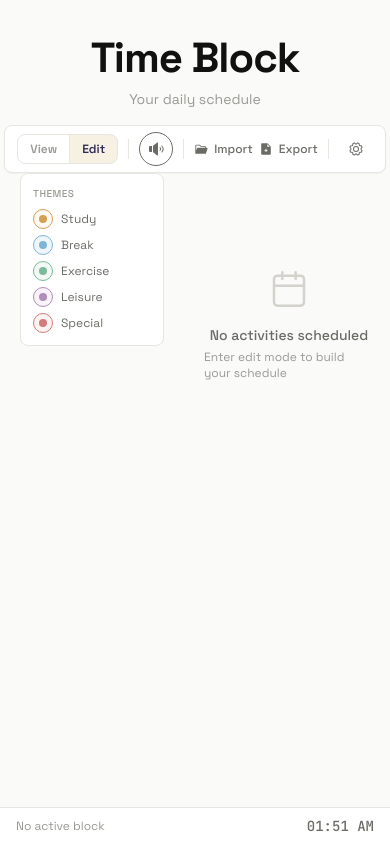
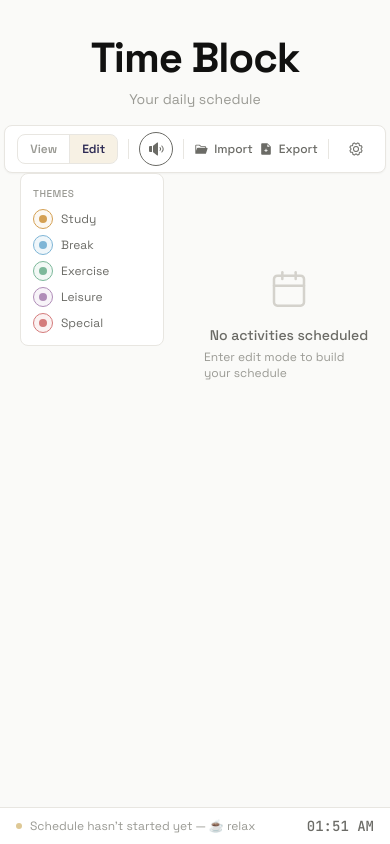
Before and after one commit to jlowder/time-block, a Next.js app: page / in a window 390 px wide. Built offline with nearby package versions, Linux system fonts and the light colour scheme.

Commit message:
Implement automatic slot cycling and improve active state visuals

```diff
--- a/app/page.tsx
+++ b/app/page.tsx
@@ -61,7 +61,9 @@ export default function HomePage() {
 
   const audioCtxRef = useRef<AudioContext | null>(null);
   const prevActiveIndexRef = useRef<number>(-1);
+  const lastActiveIndexRef = useRef<number | null>(null);
   const prevEditModeRef = useRef(isEditMode);
+  const hasMountedRef = useRef(false);
 
   // Load schedule from localStorage on mount
   useEffect(() => {
@@ -82,11 +84,32 @@ export default function HomePage() {
     setActiveSlotIndex(index);
   }, [scheduleData.slots, isEditMode]);
 
+  // Recalculate active slot every 30 seconds in view mode
+  useEffect(() => {
+    if (isEditMode) return;
+    if (!scheduleData || !scheduleData.slots) return;
+
+    const timer = setInterval(() => {
+      const index = calcActiveSlotIndex(scheduleData.slots);
+      setActiveSlotIndex(index);
+    }, 30_000);
+
+    return () => clearInterval(timer);
+  }, [scheduleData.slots, isEditMode]);
+
   // Audio chime when active slot changes
   useEffect(() => {
     if (isEditMode) return;
+
+    // Skip chime on mount — only play when active slot actually transitions
+    if (!hasMountedRef.current) {
+      hasMountedRef.current = true;
+      lastActiveIndexRef.current = activeSlotIndex;
+      return;
+    }
+
     if (
-      prevActiveIndexRef.current !== activeSlotIndex &&
+      lastActiveIndexRef.current !== activeSlotIndex &&
       activeSlotIndex >= 0
     ) {
       try {
@@ -140,8 +163,18 @@ export default function HomePage() {
         // Autoplay blocked
       }
     }
-    prevActiveIndexRef.current = activeSlotIndex;
+    lastActiveIndexRef.current = activeSlotIndex;
   }, [activeSlotIndex, soundEnabled]);
+
+  // Cleanup audio context on unmount
+  useEffect(() => {
+    return () => {
+      if (audioCtxRef.current) {
+        audioCtxRef.current.close();
+        audioCtxRef.current = null;
+      }
+    };
+  }, []);
 
   const toggleEditMode = useCallback(() => {
     setIsEditMode((prev) => !prev);
--- a/components/ScheduleCard.tsx
+++ b/components/ScheduleCard.tsx
@@ -108,14 +108,15 @@ export function ScheduleCard({
       </div>
 
       {/* Timeline connector */}
-      <div className="relative flex-shrink-0 w-3 pt-0.5">
+      <div className={`relative flex-shrink-0 w-3 pt-0.5 ${isActive ? 'animate-pulse' : ''}`}>
         {/* Card dot */}
         <div
-          className={`absolute left-1/2 -translate-x-1/2 rounded-full border-2 ${isActive ? 'w-3 h-3' : 'w-2.5 h-2.5'}`}
+          className={`absolute left-1/2 -translate-x-1/2 rounded-full border-2 transition-all duration-300 ${isActive ? 'w-3 h-3' : 'w-2.5 h-2.5'}`}
           style={{
             top: '3px',
             borderColor: isActive ? 'var(--accent-gold)' : themeColor,
             background: isActive ? 'var(--accent-gold-light)' : 'var(--bg-surface)',
+            ...(isActive ? { boxShadow: `0 0 8px 2px var(--accent-gold-light)` } : {}),
             zIndex: 1,
           }}
         />
@@ -126,7 +127,7 @@ export function ScheduleCard({
         className="flex-1 rounded-lg schedule-card"
         style={{
           background: isActive ? 'var(--accent-gold-light)' : 'var(--bg-surface)',
-          borderLeft: `4px solid ${themeColor}`,
+          borderLeft: `4px solid ${isActive ? 'var(--accent-gold)' : themeColor}`,
           boxShadow: isActive ? 'var(--shadow-md)' : 'var(--shadow-sm)',
         }}
       >
@@ -147,8 +148,11 @@ export function ScheduleCard({
 
           {/* Icon */}
           <div
-            className="w-11 h-11 flex-shrink-0 rounded-lg flex items-center justify-center text-xl"
-            style={{ background: getThemeBg(block.theme) }}
+            className={`w-11 h-11 flex-shrink-0 rounded-lg flex items-center justify-center text-xl transition-transform duration-300 ${isActive ? 'scale-125' : ''}`}
+            style={{
+              background: getThemeBg(block.theme),
+              color: isActive ? 'var(--accent-gold)' : 'var(--text-primary)',
+            }}
           >
             {block.icon ?? '\u2022'}
           </div>
@@ -176,8 +180,23 @@ export function ScheduleCard({
                     </span>
                   )}
                 </div>
-                <h3 className="text-sm sm:text-base font-semibold leading-tight" style={{ color: 'var(--text-primary)' }}>
+                <h3 className="text-sm sm:text-base font-semibold leading-tight flex items-center" style={{ color: 'var(--text-primary)' }}>
                   {block.title}
+                  {isActive && (
+                    <span className="inline-flex items-center gap-1 ml-2 px-1.5 py-0.5 rounded text-[10px] font-bold tracking-wider"
+                          style={{
+                            color: 'var(--accent-gold)',
+                            background: 'var(--accent-gold-light)',
+                          }}>
+                      <span className="relative flex h-1.5 w-1.5">
+                        <span className="animate-ping absolute inline-flex h-full w-full rounded-full opacity-75"
+                              style={{ backgroundColor: 'var(--accent-gold)' }} />
+                        <span className="relative inline-flex rounded-full h-1.5 w-1.5"
+                              style={{ backgroundColor: 'var(--accent-gold)' }} />
+                      </span>
+                      LIVE
+                    </span>
+                  )}
                 </h3>
                 {block.desc && (
                   <p
--- a/components/StatusBar.tsx
+++ b/components/StatusBar.tsx
@@ -66,6 +66,7 @@ export function StatusBar({ activeSlotIndex, slots, isEditMode }: StatusBarProps
     theme: string | undefined;
   } | null>(null);
   const [remaining, setRemaining] = useState<string>('');
+  const [statusMessage, setStatusMessage] = useState<string>('');
 
   const activeSlotIndexRef = useRef(activeSlotIndex);
   const slotsRef = useRef(slots);
@@ -113,6 +114,31 @@ export function StatusBar({ activeSlotIndex, slots, isEditMode }: StatusBarProps
     return () => clearInterval(timer);
   }, []);
 
+  // Compute status message based on time of day
+  useEffect(() => {
+    if (!slots || slots.length === 0) {
+      setStatusMessage("Schedule hasn't started yet — ☕ relax");
+      return;
+    }
+
+    const now = new Date();
+    const currentMin = now.getHours() * 60 + now.getMinutes();
+    const firstSlot = slots![0];
+    const lastSlot = slots![slots.length - 1];
+    const firstSlotStart = firstSlot.startH * 60 + firstSlot.startM;
+    const lastSlotEnd = (lastSlot.endH ?? 23) * 60 + (lastSlot.endM ?? 59);
+
+    if (currentMin < firstSlotStart) {
+      setStatusMessage("Schedule hasn't started yet — ☕ relax");
+    } else if (currentMin >= lastSlotEnd) {
+      setStatusMessage('Activity block complete! 🎉');
+    } else if (activeSlotIndex < 0) {
+      setStatusMessage('Between activities');
+    } else {
+      setStatusMessage('');
+    }
+  }, [slots, activeSlotIndex]);
+
   // Sync refs
   useEffect(() => { activeSlotIndexRef.current = activeSlotIndex; }, [activeSlotIndex]);
   useEffect(() => { slotsRef.current = slots; }, [slots]);
@@ -131,29 +157,21 @@ export function StatusBar({ activeSlotIndex, slots, isEditMode }: StatusBarProps
     >
       {/* Left: Current activity */}
       <div className="flex items-center gap-2 min-w-0 flex-1">
-        {activeSlot ? (
-          <>
-            {/* Theme indicator dot */}
-            <div
-              className="w-1.5 h-1.5 rounded-full flex-shrink-0"
-              style={{ background: themeColor }}
-            />
-            {/* Icon */}
-            <span className="text-sm flex-shrink-0" style={{ color: 'var(--text-secondary)' }}>
-              {activeSlot.icon}
-            </span>
-            {/* Title */}
-            <p
-              className="text-sm font-medium truncate"
-              style={{ color: 'var(--text-primary)' }}
-            >
-              {activeSlot.title}
-            </p>
-          </>
+        {statusMessage ? (
+          <div className="flex items-center gap-2">
+            <div className="w-1.5 h-1.5 rounded-full bg-[var(--accent-gold)] opacity-60" />
+            <p className="text-xs text-[var(--text-muted)]">{statusMessage}</p>
+          </div>
         ) : (
-          <p className="text-xs" style={{ color: 'var(--text-muted)' }}>
-            No active block
-          </p>
+          <div className="flex items-center gap-2">
+            {activeSlot && (
+              <>
+                <div className="w-1.5 h-1.5 rounded-full" style={{ background: themeColor }} />
+                <span>{activeSlot.icon}</span>
+                <p className="text-sm font-medium truncate">{activeSlot.title}</p>
+              </>
+            )}
+          </div>
         )}
       </div>
 
```
Also changed, not shown: 1 other file (tests, documents, lock files or other folders).
